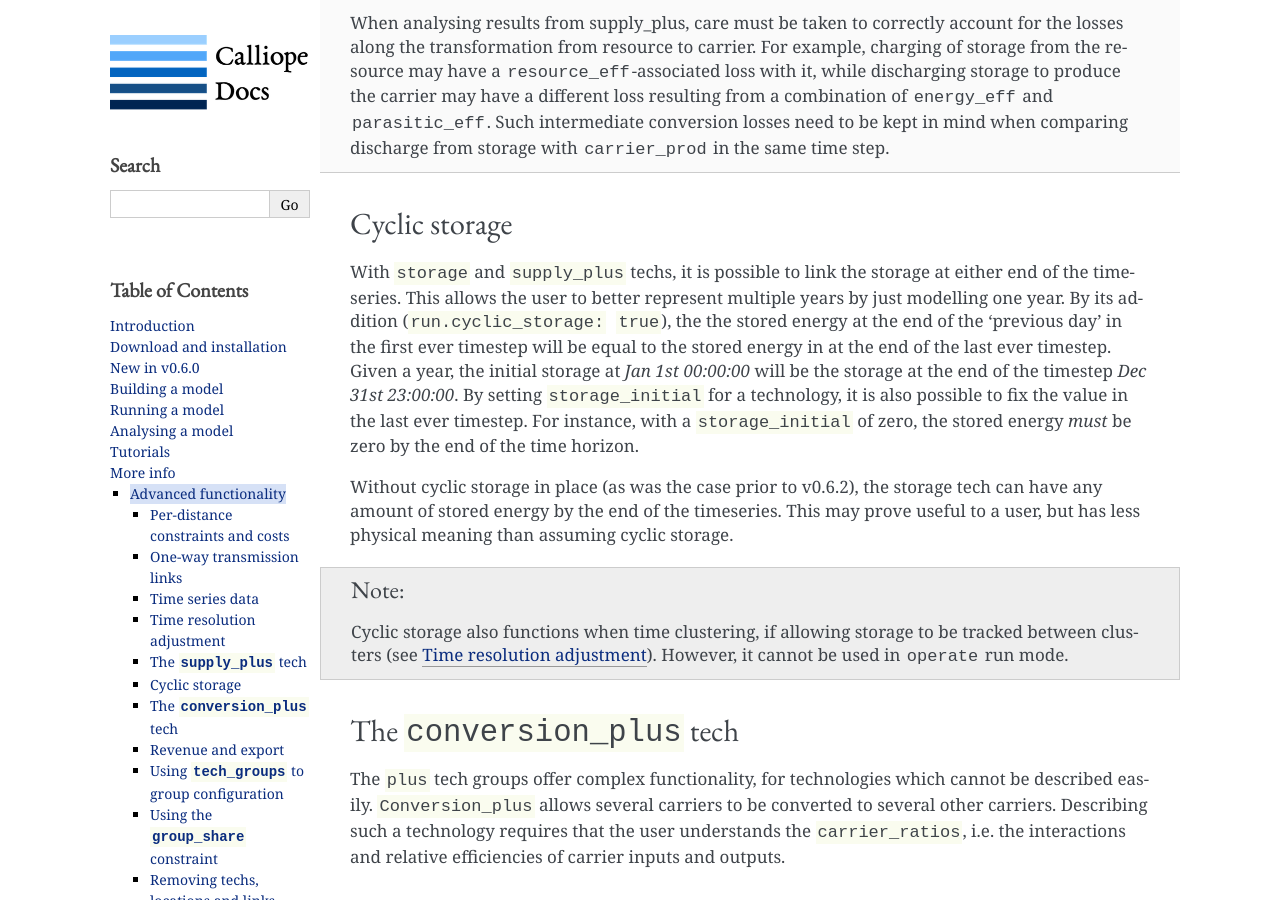
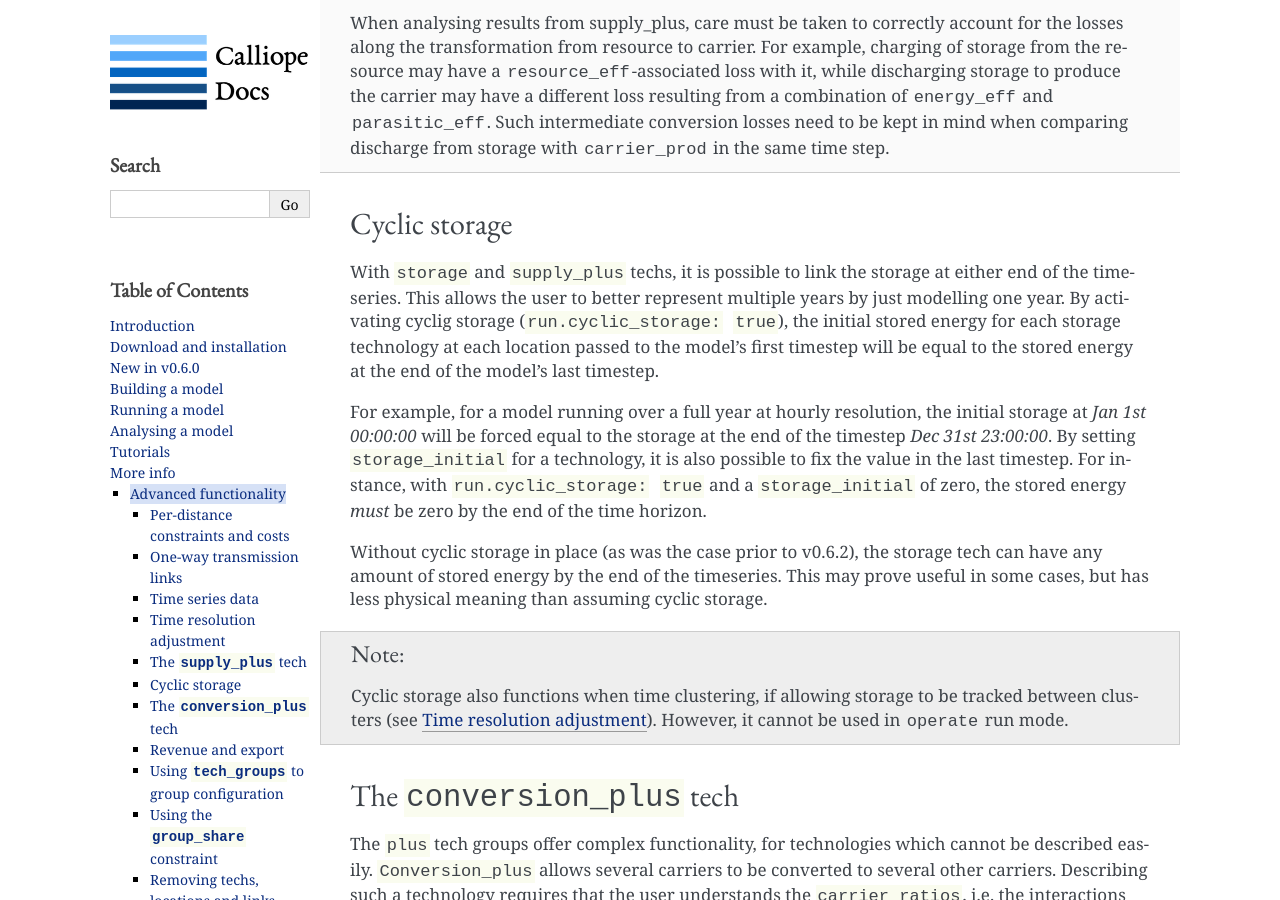
Before and after one commit to calliope-project/calliope, a Sphinx documentation site: the page built from doc/user/ref_advanced_func.rst, in a window 1280 px wide and 900 px high, scrolled down 4469 px. Built offline with Sphinx 7.4.7, drawn with Linux system fonts in a browser that asks for light colours; pages that are not in the unit, such as notebooks, are missing from menus; a script that is not in the unit is left out.

Commit message:
Minor doc updates

```diff
--- a/doc/user/ref_advanced_func.rst
+++ b/doc/user/ref_advanced_func.rst
@@ -159,9 +159,11 @@ See the :ref:`listing of supply_plus configuration <abstract_base_tech_definitio
 Cyclic storage
 --------------
 
-With ``storage`` and ``supply_plus`` techs, it is possible to link the storage at either end of the timeseries. This allows the user to better represent multiple years by just modelling one year. By its addition (``run.cyclic_storage: true``), the the stored energy at the end of the 'previous day' in the first ever timestep will be equal to the stored energy in at the end of the last ever timestep. Given a year, the initial storage at `Jan 1st 00:00:00` will be the storage at the end of the timestep `Dec 31st 23:00:00`. By setting ``storage_initial`` for a technology, it is also possible to fix the value in the last ever timestep. For instance, with a ``storage_initial`` of zero, the stored energy *must* be zero by the end of the time horizon.
+With ``storage`` and ``supply_plus`` techs, it is possible to link the storage at either end of the timeseries. This allows the user to better represent multiple years by just modelling one year. By activating cyclig storage (``run.cyclic_storage: true``), the initial stored energy for each storage technology at each location passed to the model's first timestep will be equal to the stored energy at the end of the model's last timestep.
 
-Without cyclic storage in place (as was the case prior to v0.6.2), the storage tech can have any amount of stored energy by the end of the timeseries. This may prove useful to a user, but has less physical meaning than assuming cyclic storage.
+For example, for a model running over a full year at hourly resolution, the initial storage at `Jan 1st 00:00:00` will be forced equal to the storage at the end of the timestep `Dec 31st 23:00:00`. By setting ``storage_initial`` for a technology, it is also possible to fix the value in the last timestep. For instance, with ``run.cyclic_storage: true`` and a ``storage_initial`` of zero, the stored energy *must* be zero by the end of the time horizon.
+
+Without cyclic storage in place (as was the case prior to v0.6.2), the storage tech can have any amount of stored energy by the end of the timeseries. This may prove useful in some cases, but has less physical meaning than assuming cyclic storage.
 
 .. note:: Cyclic storage also functions when time clustering, if allowing storage to be tracked between clusters (see :ref:`time_clustering`). However, it cannot be used in ``operate`` run mode.
 
```
